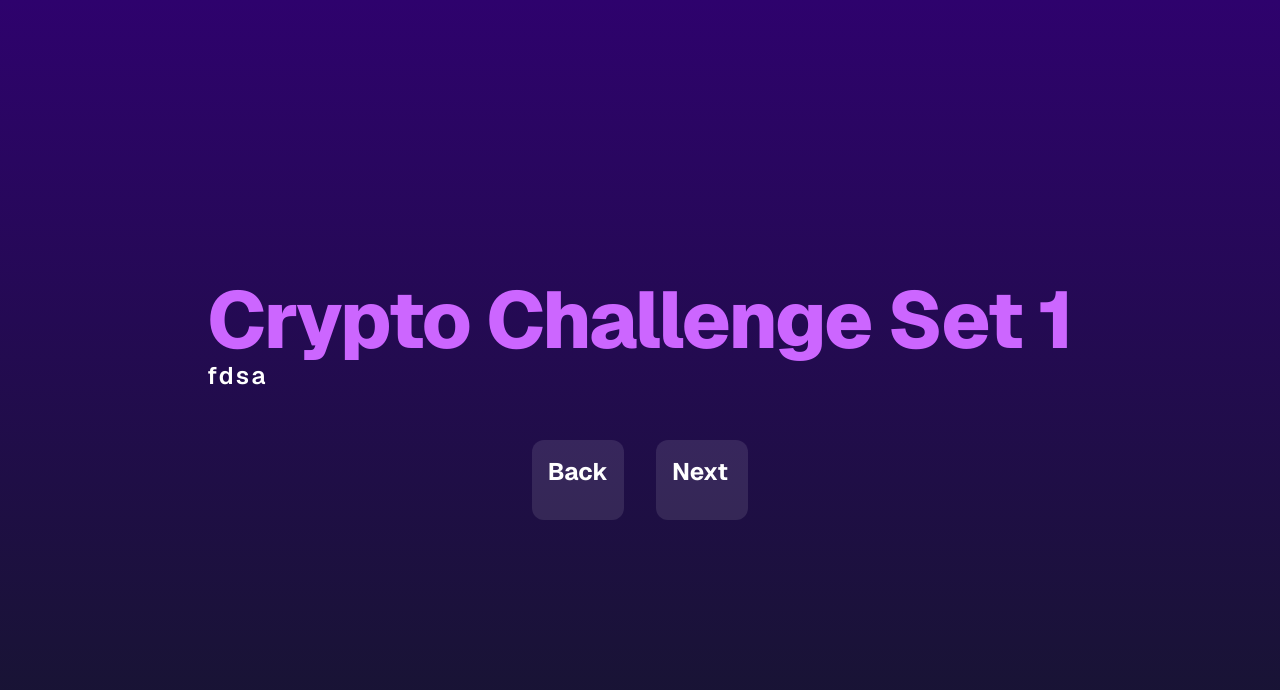
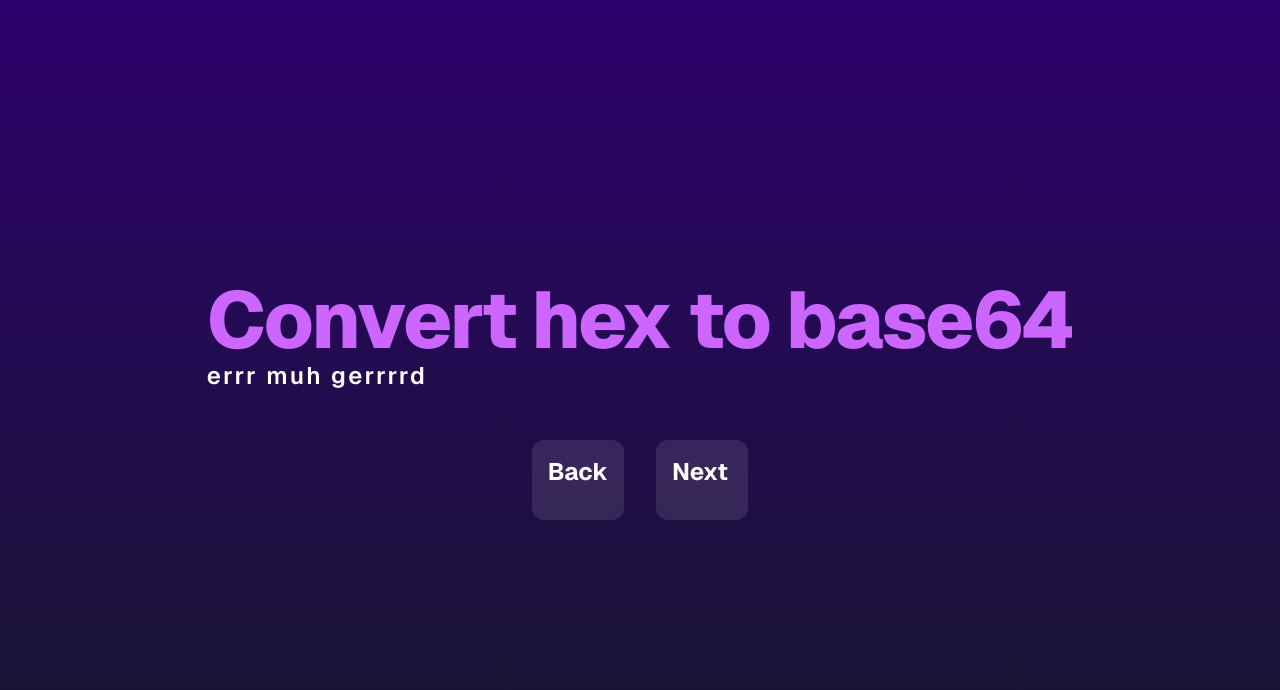
Before and after one commit to Streudal/cryptopals, a Next.js app: page /challenges in a window 1280 px wide. Shown: the top 690 px of the page. Built offline with nearby package versions, Linux system fonts and the light colour scheme.

Commit message:
navigation progress

```diff
--- a/src/app/challenges/[id]/page.tsx
+++ b/src/app/challenges/[id]/page.tsx
@@ -5,7 +5,7 @@ export default function Challenge() {
     <main className="flex min-h-screen flex-col items-center justify-center bg-gradient-to-b from-[#2e026d] to-[#15162c] text-white">
       <div className="container flex flex-col items-center justify-center gap-12 px-4 py-16">
         <h1 className="text-5xl font-extrabold tracking-tight text-white sm:text-[5rem]">
-          <span className="text-[hsl(280,100%,70%)]">Convert hex to base64</span>
+          <span className="text-[hsl(280,100%,70%)]">Fixed XOR</span>
         </h1>
         <div className="grid grid-cols-1 gap-4 sm:grid-cols-2 md:gap-8">
         <Link
--- a/src/app/challenges/page.tsx
+++ b/src/app/challenges/page.tsx
@@ -5,8 +5,8 @@ export default function Challenge() {
     <main className="flex min-h-screen flex-col items-center justify-center bg-gradient-to-b from-[#2e026d] to-[#15162c] text-white">
       <div className="container flex flex-col items-center justify-center gap-12 px-4 py-16">
         <h1 className="text-5xl font-extrabold tracking-tight text-white sm:text-[5rem]">
-          <span className="text-[hsl(280,100%,70%)]">Crypto Challenge Set 1</span>
-          <h3 className="text-2xl font-semibold tracking-widest"> fdsa</h3>
+          <span className="text-[hsl(280,100%,70%)]">Convert hex to base64</span>
+          <h3 className="text-2xl font-semibold tracking-widest"> errr muh gerrrrd</h3>
         </h1>
         <div className="grid grid-cols-1 gap-4 sm:grid-cols-2 md:gap-8">
         <Link
@@ -21,7 +21,7 @@ export default function Challenge() {
           </Link>
           <Link
             className="flex max-w-xs flex-col gap-4 rounded-xl bg-white/10 p-4 text-white hover:bg-white/20"
-            href="/challenges/1"
+            href="/challenges/2"
             //target="_blank" // Include if you want new pages to open in a new tab
             >
             <h3 className="text-2xl font-bold">Next</h3>
```
